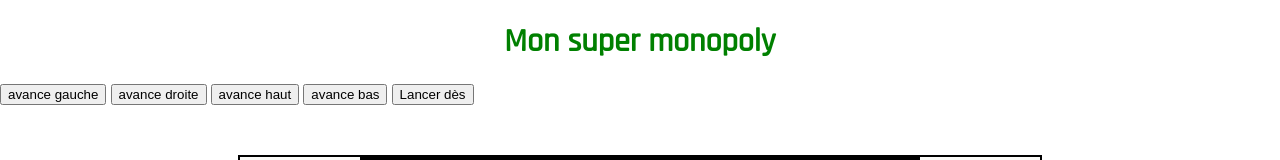
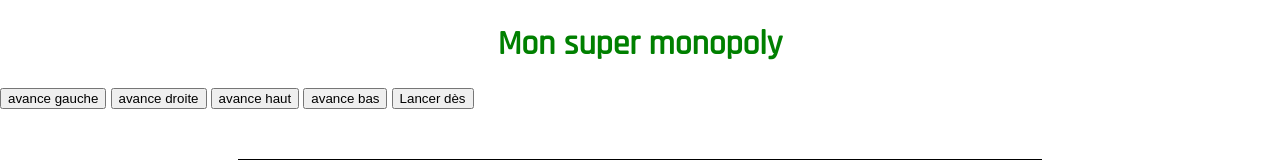
Before and after one commit to dredtrake/monopoly, a website: page index.html in a window 1280 px wide. Shown: the top 160 px of the page. Drawn offline with nearby package versions, Linux system fonts and the light colour scheme; files that its build step writes are made by us from their sources.

Commit message:
ajoutons du sass a notre projet

```diff
--- /dev/null
+++ b/scss/html.scss
@@ -0,0 +1,16 @@
+body {
+    height: 100%;
+    margin: 0;
+    font-size: 16px;
+    font-family: 'Rajdhani', sans-serif;
+}
+
+h1 {
+    text-align: center;
+    color: #008000;
+    font-size: 2.1rem;
+}
+
+* {
+    box-sizing: border-box;
+}
--- a/css/main.css
+++ b/scss/main.scss
@@ -1,19 +1,4 @@
-body {
-    height: 100%;
-    margin: 0;
-    font-size: 16px;
-    font-family: 'Rajdhani', sans-serif;
-}
-
-h1 {
-    text-align: center;
-    color: #008000;
-    font-size: 2rem;
-}
-
-* {
-    box-sizing: border-box;
-}
+@import "./html";
 
 .go {
     grid-column: 11;
```
Also changed, not shown: package.json (added, +18 -0 lines), 2 other files.
